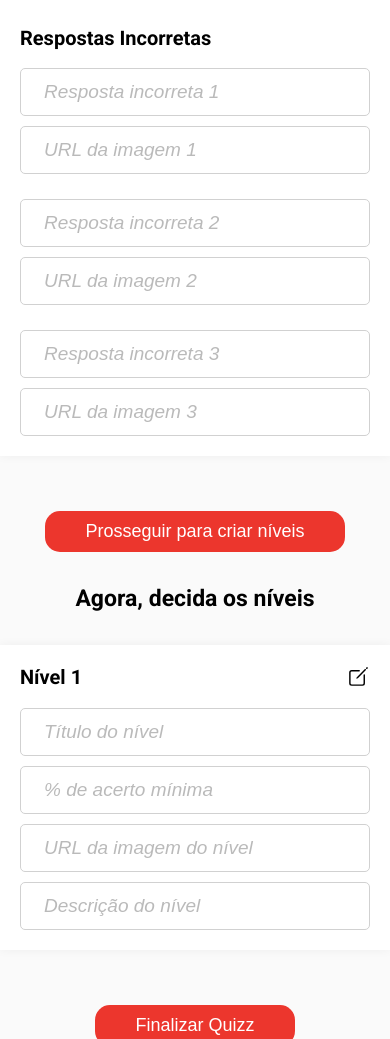
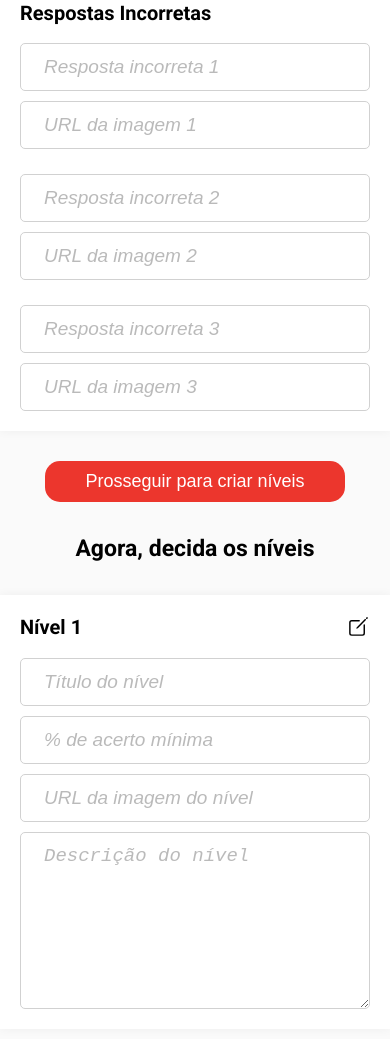
Before and after one commit to lguilhermefl/Projeto_06_BuzzQuizz, a plain HTML site: page index.html in a window 390 px wide. Shown: the part 961-2000 px from the top of the page. Drawn offline with nearby package versions, Linux system fonts and the light colour scheme.

Commit message:
correções layout criação do quizz

```diff
--- a/index.html
+++ b/index.html
@@ -212,7 +212,7 @@
                         <input type="text" placeholder="Título do nível">
                         <input type="text" placeholder="% de acerto mínima">
                         <input type="text" placeholder="URL da imagem do nível">
-                        <input type="text" placeholder="Descrição do nível">
+                        <textarea type="text" placeholder="Descrição do nível"></textarea>
                     </div>
                 </div>
                 <button>Finalizar Quizz</button>
--- a/style.css
+++ b/style.css
@@ -283,6 +283,21 @@ body {
     color: #BABABA;
 }
 
+textarea {
+    outline: none;
+    border: 1px solid #D1D1D1;
+    border-radius: 5px;
+    padding: 12px 23px;
+    font-size: 19px;
+    margin-top: 10px;
+    height: 177px;
+}
+
+textarea::placeholder {
+    font-style: italic;
+    color: #BABABA;
+}
+
 .quiz-creation button {
     background-color: #EC362D;
     border-radius: 20px;
@@ -447,6 +462,14 @@ button.back-home {
         border-radius: 15px;
     }
 
+    .form-box {
+        margin-bottom: 0;
+    }
+
+    .page-form .quizz {
+        margin-bottom: 0;
+    }
+
     button.back-home {
         margin-top: 10px;
     }
```
